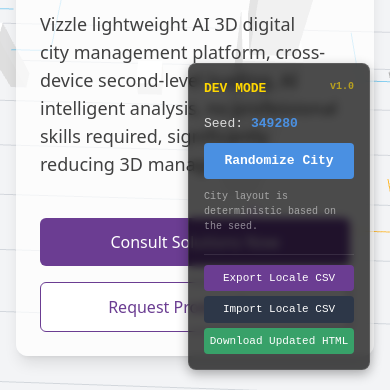
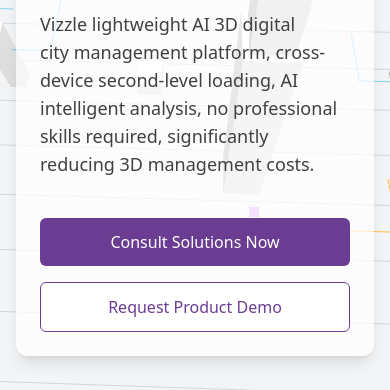
Before and after one commit to carkos/carkos.github.io, a website: page index.html in a window 390 px wide. Shown: the part 454-844 px from the top of the page. Drawn offline with nearby package versions, Linux system fonts and the light colour scheme; animation ran at ten frames a second.

Commit message:
Mobile test

```diff
--- a/index.html
+++ b/index.html
@@ -1303,7 +1303,7 @@
 
         // --- Configuration ---
         const CONFIG = {
-            IS_DEV: true, // [DEV_MODE] Set to false for production
+            IS_DEV: false, // [DEV_MODE] Set to false for production
             seed: 349280, //25848, 896564, 349280
             gridSize: 120,
 
```
